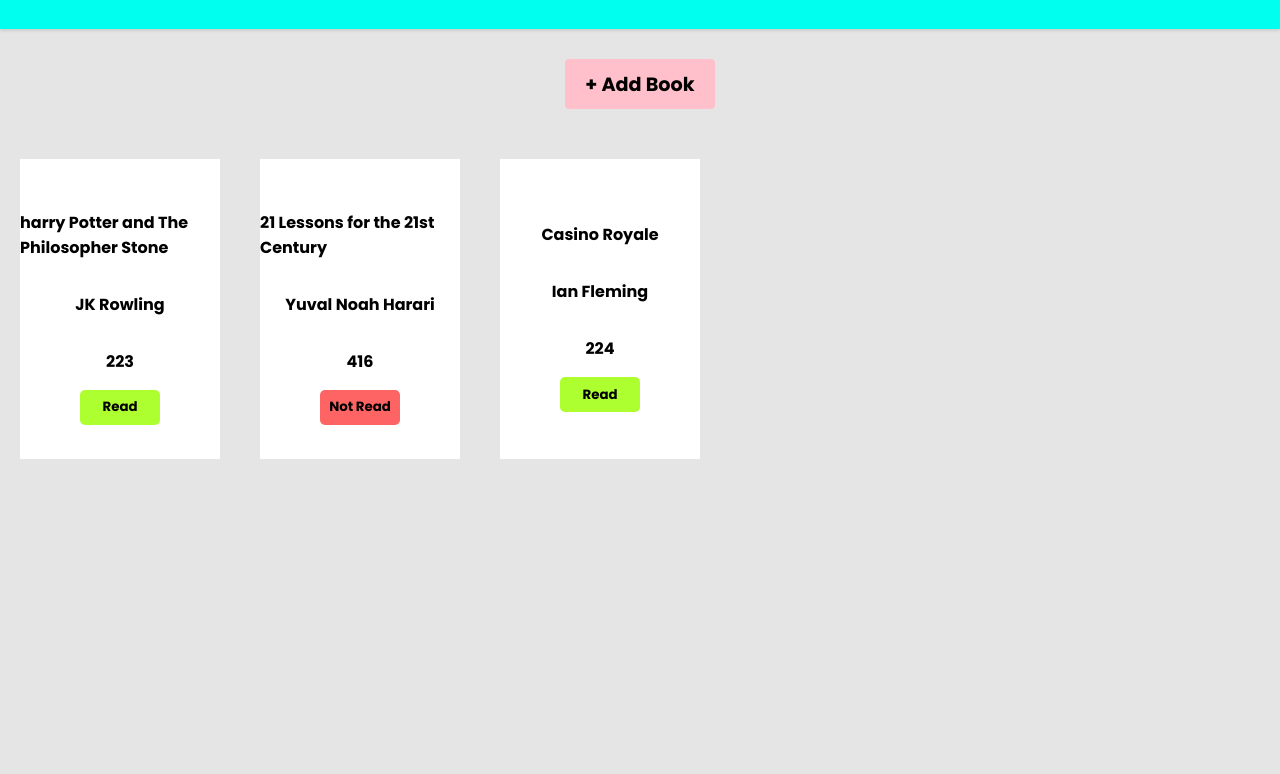
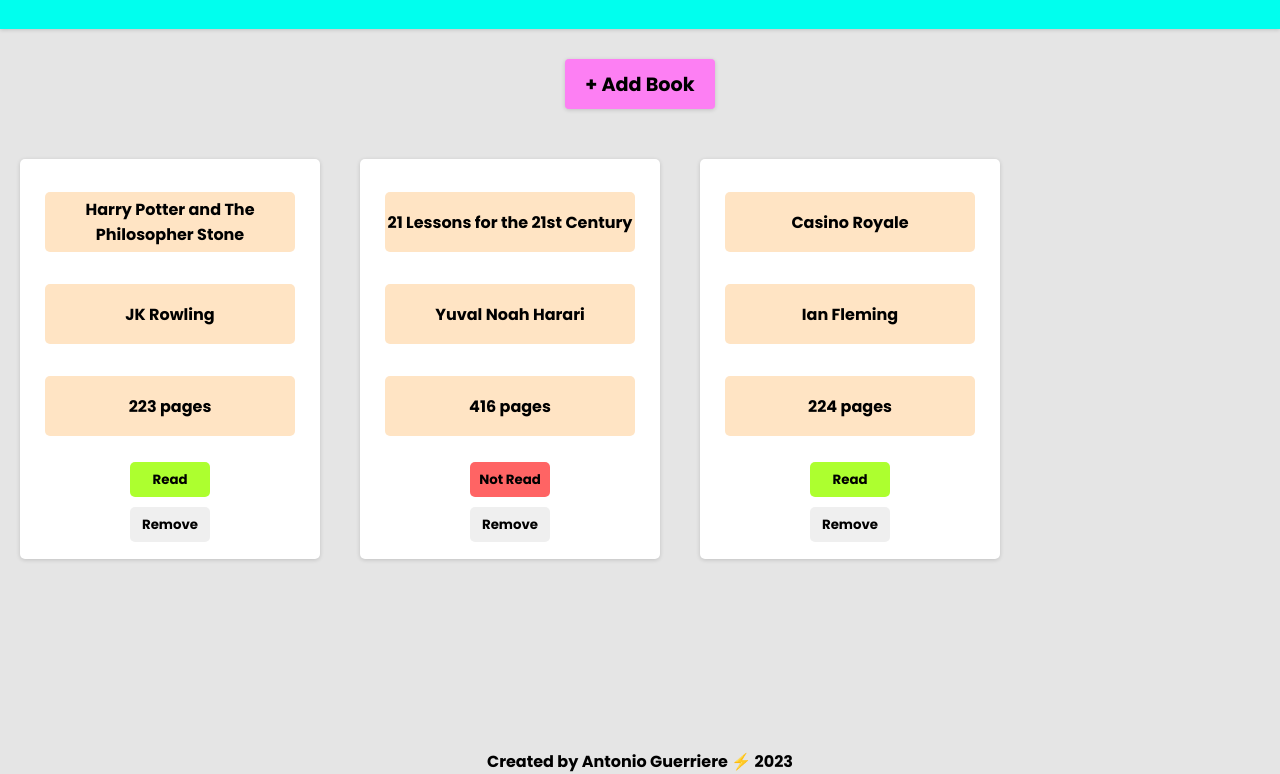
Before and after one commit to AGuerriere/library, a plain HTML site: page index.html in a window 1280 px wide. Shown: the part 71-845 px from the top of the page. Before the commit the page ends 800 px from the top, so only its background shows below. Drawn offline with Linux system fonts and the light colour scheme; a web font is replaced by a local one.

Commit message:
added delete button and more style

```diff
--- a/index.html
+++ b/index.html
@@ -18,16 +18,19 @@
     <div class="formContainer">
       <form>
         <p>Add new book</p>
+        <label for="title">Title</label>
         <input type="text" name="title" id="title" required>
+        <label for="author">Author</label>
         <input type="text" name="author" id="author" required>
+        <label for="pages">Pages</label>
         <input type="number" name="pages" id="pages" required>
         <label for="readStatus">Have you read this book?</label>
         <input type="checkbox" name="readStatus" id="readStatus">
-        <button type="button" id="submit">Submit</button>
+        <button type="submit" id="submit" onsubmit="submit(event)">Submit</button>
       </form>
     </div>
   </main>
-
+  <footer>Created by Antonio Guerriere ⚡️ 2023</footer>
   <script src="main.js"></script>
 </body>
 </html>
--- a/main.js
+++ b/main.js
@@ -1,15 +1,18 @@
-const addBookButton = document.getElementById("addBookButton")
-const newBookFormContainer = document.querySelector(".formContainer")
-const newBookForm = document.querySelector("form")
-const newBook = document.getElementById("title")
-const newAuthor = document.getElementById("author")
-const newPageNumber = document.getElementById("pages")
-const readStatusCheckBox = document.getElementById("readStatus")
-const submitButton = document.getElementById("submit")
-const books = document.querySelector(".books")
+// Get DOM elements
+const addBookButton = document.getElementById("addBookButton");
+const newBookFormContainer = document.querySelector(".formContainer");
+const newBookForm = document.querySelector("form");
+const newBook = document.getElementById("title");
+const newAuthor = document.getElementById("author");
+const newPageNumber = document.getElementById("pages");
+const readStatusCheckBox = document.getElementById("readStatus");
+const submitButton = document.getElementById("submit");
+const books = document.querySelector(".books");
 
-const myLibrary = [{
-  "title": "harry Potter and The Philosopher Stone",
+// Sample book data
+const myLibrary = [
+  {
+    "title": "Harry Potter and The Philosopher Stone",
     "author": "JK Rowling",
     "pages": "223",
     "readStatus": true
@@ -25,67 +28,105 @@ const myLibrary = [{
     "author": "Ian Fleming",
     "pages": "224",
     "readStatus": true
-}];
+  }
+];
 
+// Book constructor
 function Book(title, author, pages, readStatus) {
-  this.title = title
-  this.author = author
-  this.pages = pages
-  this.readStatus = readStatus
+  this.title = title;
+  this.author = author;
+  this.pages = pages;
+  this.readStatus = readStatus;
 }
 
-function updateLibary() {
-  // clear the library from the previous data
+// Function to update the library display
+function updateLibrary() {
+  // Clear the library display
   const bookItems = document.querySelectorAll(".bookItem");
   bookItems.forEach((item) => {
     item.remove();
   });
-  // recalculate the library
+
+  // Recreate the library display based on the myLibrary array
   for (const element of myLibrary) {
-    let bookItem = document.createElement("div")
-    console.log(element.title)
-    bookItem.classList = "bookItem"
-    const bookTitle = document.createElement("p")
-    const bookAuthor = document.createElement("p")
-    const bookPages = document.createElement("p")
-    const readingStatus = document.createElement("button")
-    books.append(bookItem)
-    bookItem.append(bookTitle)
-    bookItem.append(bookAuthor)
-    bookItem.append(bookPages)
-    bookItem.append(readingStatus)
+    let bookItem = document.createElement("div");
+    bookItem.classList = "bookItem";
+    const bookTitle = document.createElement("p");
+    const bookAuthor = document.createElement("p");
+    const bookPages = document.createElement("p");
+    const readingStatus = document.createElement("button");
+    const deleteButton = document.createElement("button");
 
-    bookTitle.innerHTML = element.title
-    bookAuthor.innerHTML = element.author
-    bookPages.innerHTML = element.pages
-    readingStatus.innerHTML = element.readStatus ? "Read" : "Not Read"
-    readingStatus.classList = element.readStatus ? "bookRead" : "bookNotRead"
-    bookItem.classList.add("bookItem")
+    // Append elements to the DOM
+    books.append(bookItem);
+    bookItem.append(bookTitle);
+    bookItem.append(bookAuthor);
+    bookItem.append(bookPages);
+    bookItem.append(readingStatus);
+    bookItem.append(deleteButton);
+
+    // Set text and classes
+    bookTitle.innerText = element.title;
+    bookAuthor.innerText = element.author;
+    bookPages.innerText = `${element.pages} pages`;
+    deleteButton.innerText = "Remove";
+    deleteButton.classList = "deleteButton";
+    readingStatus.innerText = element.readStatus ? "Read" : "Not Read";
+    readingStatus.classList = element.readStatus ? "bookRead" : "bookNotRead";
+    bookItem.classList.add("bookItem");
+
+    // Add event listeners to toggle read status and delete book
+    readingStatus.addEventListener('click', () => {
+      if (readingStatus.classList.contains("bookRead")) {
+        readingStatus.classList.replace("bookRead", "bookNotRead");
+        element.readStatus = false;
+        readingStatus.innerText = "Not Read";
+      } else {
+        readingStatus.classList.replace("bookNotRead", "bookRead");
+        readingStatus.innerText = "Read";
+        element.readStatus = true;
+      }
+    });
+
+    deleteButton.addEventListener("click", () => {
+      const index = myLibrary.indexOf(element);
+      if (index > -1) {
+        myLibrary.splice(index, 1);
+      }
+      bookItem.remove();
+    });
   }
 }
 
+// Function to add a new book to the library
 function addBookToLibrary(bookTitle) {
-  myLibrary.push(new Book(newBook.value, newAuthor.value, newPageNumber.value, readStatusCheckBox.checked))
+  myLibrary.push(new Book(newBook.value, newAuthor.value, newPageNumber.value, readStatusCheckBox.checked));
 }
 
-
+// Event listeners
 addBookButton.addEventListener("click", () => {
   newBookFormContainer.classList.toggle("active");
   const overlay = document.getElementById("overlay");
-  overlay.style.display = "block"
+  overlay.style.display = "block";
   overlay.addEventListener("click", () => {
-    overlay.style.display = "none"
+    overlay.style.display = "none";
     newBookFormContainer.classList.remove("active");
-  })
+  });
 });
 
 submitButton.addEventListener("click", (e) =>  {
-  addBookToLibrary(newBook.value)
-  newBookFormContainer.classList.toggle("active")
-  updateLibary()
-  overlay.style.display = "none"
-  newBookForm.reset()
-})
+  if (!newBook.value && !newAuthor.value && !newPageNumber.value) {
+    const warning = document.createElement("p")
+    warning.classList.add("warning")
+    warning.innerText = "‼Complete all fields"
+    return
+  }
+  addBookToLibrary(newBook.value);
+  newBookFormContainer.classList.toggle("active");
+  updateLibrary(); // Update the library display
+  overlay.style.display = "none";
+  newBookForm.reset();
+});
 
-
-updateLibary()
+// Initial library display update
+updateLibrary();
--- a/style.css
+++ b/style.css
@@ -6,7 +6,7 @@
 body {
   background-color: rgb(229, 229, 229);
   padding:0;
-  margin:0
+  margin:0;
 }
 nav {
   height: 100px;
@@ -25,16 +25,18 @@ main {
   display: flex;
   flex-direction: column;
   align-items: center;
+  min-height:90vh;
 }
 
 #addBookButton {
   height: 50px;
   width: 150px;
-  background-color: pink;
+  background-color: rgb(253, 127, 243);
   border: 0;
   border-radius: 4px;
   margin: 30px;
   font-size: 1.2rem;
+  box-shadow: rgba(0, 0, 0, 0.16) 0px 1px 4px;
 }
 
 form {
@@ -68,6 +70,11 @@ form {
   background-color: azure;
   border-radius: 7px;
   box-shadow: rgba(0, 0, 0, 0.16) 0px 1px 4px;
+  padding-bottom: 20px;
+}
+
+p {
+  text-align: center;
 }
 
 input:not(#readStatus) {
@@ -78,6 +85,10 @@ input:not(#readStatus) {
 #readStatus {
   width: 20px;
   height: 20px;
+}
+
+#submit {
+  margin-top: 10px;
 }
 
 label {
@@ -94,6 +105,7 @@ label {
 .books {
   display: flex;
   justify-content: left;
+  flex-wrap: wrap;
   width: 100vw;
 }
 
@@ -103,9 +115,21 @@ label {
   justify-content: center;
   align-items: center;
   background-color: white;
-  height: 300px;
-  width: 200px;
+  height: 400px;
+  width: 300px;
   margin: 20px;
+  border-radius: 5px;
+  box-shadow: rgba(0, 0, 0, 0.16) 0px 1px 4px;
+}
+
+.bookItem p {
+  background-color: bisque;
+  width: 250px;
+  height: 60px;
+  border-radius: 5px;
+  display: flex;
+  justify-content: center;
+  align-items: center;
 }
 
 .bookRead {
@@ -121,6 +145,7 @@ label {
   height: 35px;
   width: 80px;
   border-radius: 5px;
+  margin: 10px;
 }
 
 #overlay {
@@ -137,6 +162,17 @@ label {
   cursor: pointer;
 }
 
+.deleteButton {
+  border: none;
+  height: 35px;
+  width: 80px;
+  border-radius: 5px;
+}
+
+footer {
+  text-align: center;
+}
+
 @keyframes createBox {
   from {
     transform: scale(0);
```
Also changed, not shown: 1 other file. Lines whose indentation alone changed are shown as unchanged.
